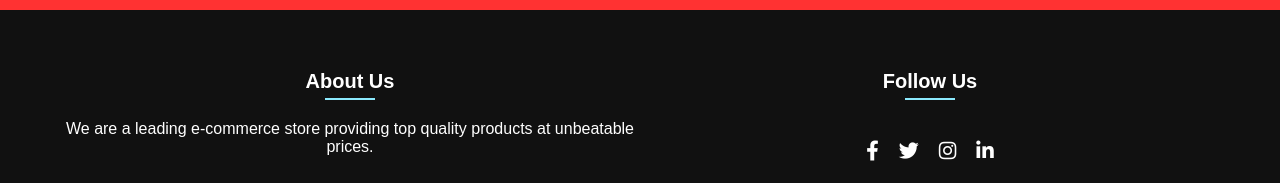
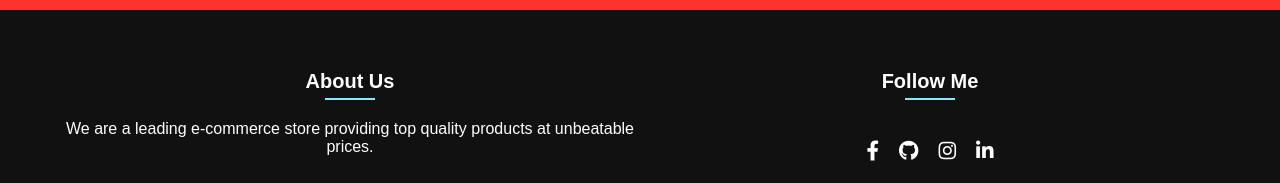
Before and after one commit to JaiKumarSuther/e-commerce-store, a React (Vite) app: page / in a window 1280 px wide. Shown: the part 769-952 px from the top of the page. Built offline with nearby package versions, Linux system fonts and the light colour scheme; no server answers.

Commit message:
updated a bit

```diff
--- a/src/components/Card.css
+++ b/src/components/Card.css
@@ -61,7 +61,6 @@
     cursor: pointer;
     font-size: 14px;
     padding: 0;
-    margin-left: 4px;
   }
 
   .card-details .description .toggle-description:hover {
@@ -88,7 +87,7 @@
   }
 
   .full-star {
-    color: gold;
+    color: rgb(0, 0, 0);
   }
 
   .empty-star {
--- a/src/components/Footer.jsx
+++ b/src/components/Footer.jsx
@@ -10,10 +10,10 @@ const Footer = () => {
           <p>We are a leading e-commerce store providing top quality products at unbeatable prices.</p>
         </div>
         <div className="footer-section">
-          <h4>Follow Us</h4>
+          <h4>Follow Me</h4>
           <div className="social-icons">
-            <a href="https://facebook.com" target="_blank" rel="noopener noreferrer"><i className="fab fa-facebook-f"></i></a>
-            <a href="https://twitter.com" target="_blank" rel="noopener noreferrer"><i className="fab fa-twitter"></i></a>
+            <a href="https://web.facebook.com/profile.php?id=100041137999971" target="_blank" rel="noopener noreferrer"><i className="fab fa-facebook-f"></i></a>
+            <a href="https://github.com/JaiKumarSuther" target="_blank" rel="noopener noreferrer"><i class="fab fa-github"></i></a>
             <a href="https://instagram.com/iamjaisuthar" target="_blank" rel="noopener noreferrer"><i className="fab fa-instagram"></i></a>
             <a href="https://www.linkedin.com/in/jai-kumar-7462a1260/" target="_blank" rel="noopener noreferrer"><i className="fab fa-linkedin-in"></i></a>
           </div>
```
Also changed, not shown: src/components/Card.jsx (line endings or trailing spaces).
